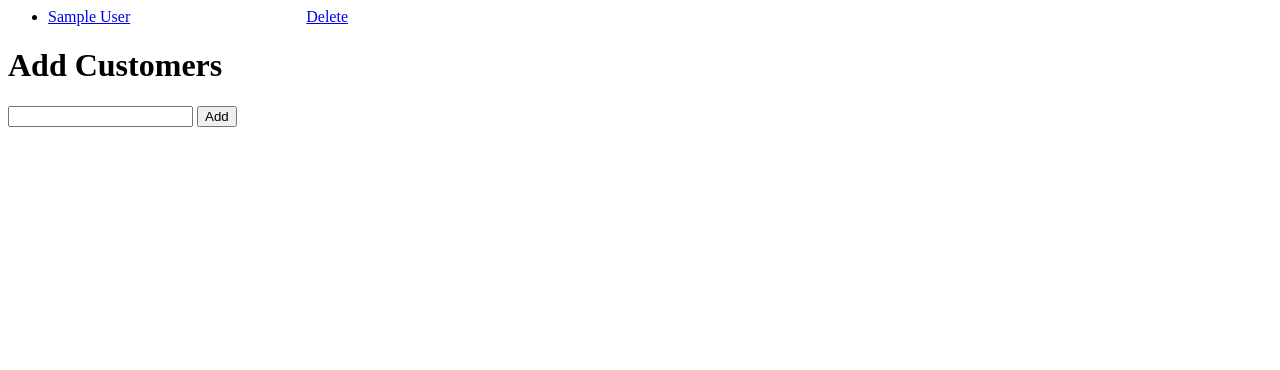
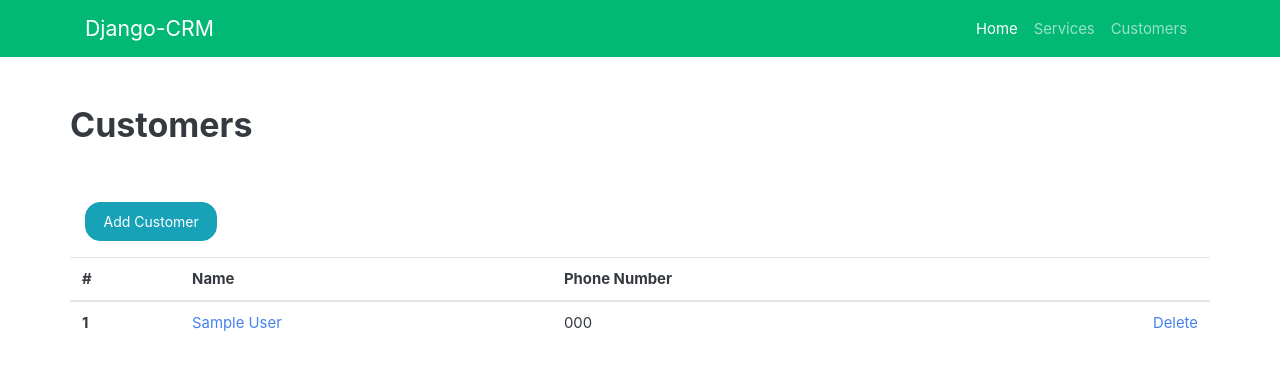
Before and after one commit to jameelhamdan/Django-CRM, a Django app: page /main/customers/ in a window 1280 px wide. Shown: the top 370 px of the page. Run offline with Django 3.2, Linux system fonts and the light colour scheme; tables that the repository leaves empty hold one stand-in row (values such as "Sample post"); some libraries are stand-ins or nearby versions.

Commit message:
now website looks better
+Added a simple bootstrap theme base template
+ Added Jquery and Bootstrap
+ Added "Add,Delete" to services

```diff
--- a/main/models.py
+++ b/main/models.py
@@ -8,7 +8,7 @@ class service(models.Model):
 
 class customer(models.Model):
     name = models.CharField(max_length=128)
-    phonenumber = models.CharField(max_length=10)
+    phonenumber = models.CharField(max_length=128)
     services = models.ManyToManyField(service, through='customerservice')
 
     def __str__(self):
--- /dev/null
+++ b/main/static/css/style.css
@@ -0,0 +1,4 @@
+label.form-label{
+    width:100%;
+    text-align:left;
+}
--- /dev/null
+++ b/main/templates/main/base.html
@@ -0,0 +1,53 @@
+{% load static %}
+<html>
+
+<head>
+    <title>Django-CRM</title>
+    <link rel="stylesheet" href="https://stackpath.bootstrapcdn.com/bootswatch/4.3.1/litera/bootstrap.min.css">
+    <link
+        href="https://fonts.googleapis.com/css?family=Nunito:200,200i,300,300i,400,400i,600,600i,700,700i,800,800i,900,900i"
+        rel="stylesheet">
+    <link rel="stylesheet" href="{% static 'css/style.css' %}">
+</head>
+
+<body>
+    <nav class="navbar navbar-expand-lg navbar-dark bg-dark static-top">
+        <div class="container">
+            <a class="navbar-brand" href="#">Django-CRM</a>
+            <button class="navbar-toggler" type="button" data-toggle="collapse" data-target="#navbarResponsive"
+                aria-controls="navbarResponsive" aria-expanded="false" aria-label="Toggle navigation">
+                <span class="navbar-toggler-icon"></span>
+            </button>
+            <div class="collapse navbar-collapse" id="navbarResponsive">
+                <ul class="navbar-nav ml-auto">
+                    <li class="nav-item active">
+                        <a class="nav-link" href="#">Home
+                            <span class="sr-only">(current)</span>
+                        </a>
+                    </li>
+                    <li class="nav-item">
+                        <a class="nav-link" href="{% url 'main:services' %}">Services</a>
+                    </li>
+                    <li class="nav-item">
+                        <a class="nav-link" href="{% url 'main:customers' %}">Customers</a>
+                    </li>
+                </ul>
+            </div>
+        </div>
+    </nav>
+
+    <!-- Page Content -->
+    <div class="container">
+        <div class="row">
+            <div class="col-lg-12 ">
+                {% block content %}
+                {% endblock %}
+            </div>
+        </div>
+    </div>
+</body>
+<script src="https://code.jquery.com/jquery-3.4.1.min.js" integrity="sha256-CSXorXvZcTkaix6Yvo6HppcZGetbYMGWSFlBw8HfCJo=" crossorigin="anonymous"></script>
+<script src="https://stackpath.bootstrapcdn.com/bootstrap/4.3.1/js/bootstrap.min.js"></script>
+<script src="https://stackpath.bootstrapcdn.com/bootstrap/4.3.1/js/bootstrap.bundle.min.js"></script>
+
+</html>
--- a/main/templates/main/customers.html
+++ b/main/templates/main/customers.html
@@ -1,19 +1,58 @@
-{% if latest_customer %}
-    <ul style="width:300px">
-    {% for cc in latest_customer %}
-        <li><a href="{% url 'main:customers' cc.id %}">{{ cc.name }}</a> <a style="float: right;" href="{% url 'main:customerdelete' cc.id %}"> Delete </a></li>
-    {% endfor %}
-    </ul>
-{% else %}
-    <p>No customers are available.</p>
-{% endif %}
+{% extends 'main/base.html' %}
 
-<h1>Add Customers</h1>
-{% if error_message %}<p><strong>{{ error_message }}</strong></p>{% endif %}
+{% block content %}
 
-<form action="{% url 'main:customeradd'%}" method="post">
-    {% csrf_token %}
+<div>
+    <div class="pb-5 pt-5 text-left row">
+        <h2>Customers</h2>
+    </div>
+    <div class="row col-3">
+        <button class="btn btn-info mb-3 text-left" type="button" data-toggle="collapse" data-target="#collapseExample" aria-expanded="false" aria-controls="collapseExample"> Add Customer </button>
+    </div>
+    <div class="row">
+        <form class="form collapse" id="collapseExample" action="{% url 'main:customeradd'%}" method="post">
+            {% csrf_token %}
+            {% if error_message %}<p><strong>{{ error_message }}</strong></p>{% endif %}
 
-    <input type="text" name="name"/>
-    <input type="submit" value="Add">
-</form>
+            <div class="form-group">
+                <label for="name" class="form-label">Customer Name</label>
+                <input type="text" name="name" class="form-control">
+            </div>
+            <div class="form-group">
+                <label for="phonenumber" class="form-label">Phone Number</label>
+                <input type="text" name="phonenumber" class="form-control">
+            </div>
+
+            <input type="submit" class="btn btn-primary float-left" value="Add">
+        </form>
+    </div>
+    {% if latest_customer %}
+    <div class="row">
+        <table class="table col-12">
+            <thead>
+                <tr>
+                    <th scope="col">#</th>
+                    <th scope="col">Name</th>
+                    <th scope="col">Phone Number</th>
+                    <th scope="col"></th>
+                </tr>
+            </thead>
+            <tbody>
+                {% for cc in latest_customer %}
+                <tr>
+                    <th scope="row">{{  forloop.counter }}</th>
+                    <td><a href="{% url 'main:customers' cc.id %}">{{ cc.name }}</a></td>
+                    <td>{{ cc.phonenumber }}</td>
+                    <td><a style="float: right;" href="{% url 'main:customerdelete' cc.id %}"> Delete </a></td>
+                </tr>
+                {% endfor %}
+            </tbody>
+        </table>
+        {% else %}
+        <p>No customers are available.</p>
+        {% endif %}
+    </div>
+</div>
+
+
+{% endblock  %}
--- a/main/urls.py
+++ b/main/urls.py
@@ -9,6 +9,10 @@ urlpatterns = [
     #services
     path('services/', views.services, name='services'),
     path('services/<int:service_id>/', views.services, name='services'),
+    path('service/add/', views.servicesadd, name='serviceadd'),
+    path('service/delete/<int:service_id>', views.servicesdelete, name='servicedelete'),
+
+
     #customers
     path('customers/', views.customers, name='customers'),
     path('customers/<int:customer_id>/', views.customers, name='customers'),
--- a/main/views.py
+++ b/main/views.py
@@ -24,8 +24,7 @@ def customers(request, customer_id=None):
 def customersadd(request):
     #gettings formdata
     try:
-        cc = customer()
-        cc.name = request.POST['name']
+        cc = customer(phonenumber=request.POST['phonenumber'],name = request.POST['name'])
         cc.save()
 
         return redirect('main:customers')
@@ -54,3 +53,22 @@ def services(request, service_id=None):
         except:
             raise Http404("Service does not exist")
         return render(request, 'main/service.html', {'service': cc})
+
+def servicesadd(request):
+    #gettings formdata
+    try:
+        cc = service(name = request.POST['name'])
+        cc.save()
+
+        return redirect('main:services')
+    except:
+        return redirect('main:services')
+
+def servicesdelete(request,service_id):
+    try:
+        cc = service.objects.get(pk=service_id)
+        cc.delete()
+
+        return redirect('main:services')
+    except:
+        return redirect('main:services')
```
Also changed, not shown: main/templates/main/customer.html (+23 -1 lines), main/templates/main/index.html (added, +13 -0 lines), main/templates/main/service.html (+22 -1 lines), main/templates/main/services.html (+46 -3 lines).
